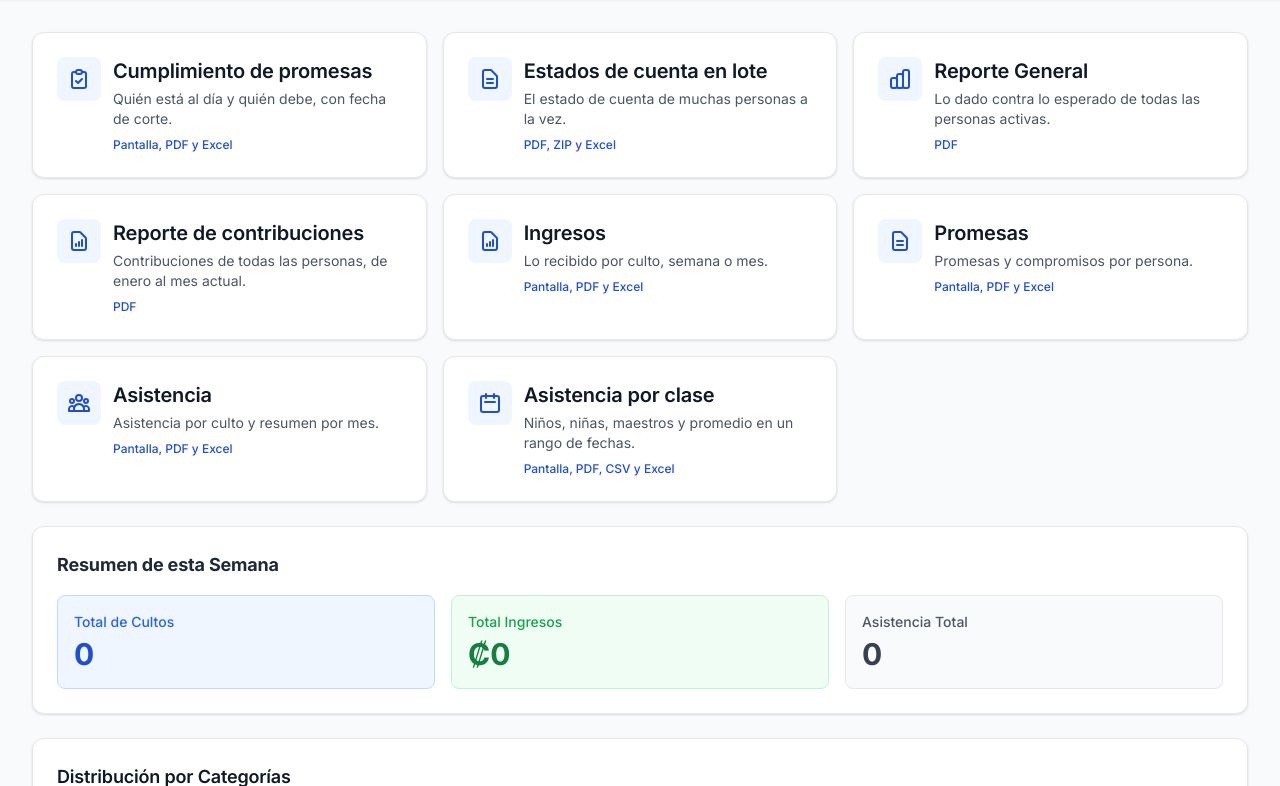
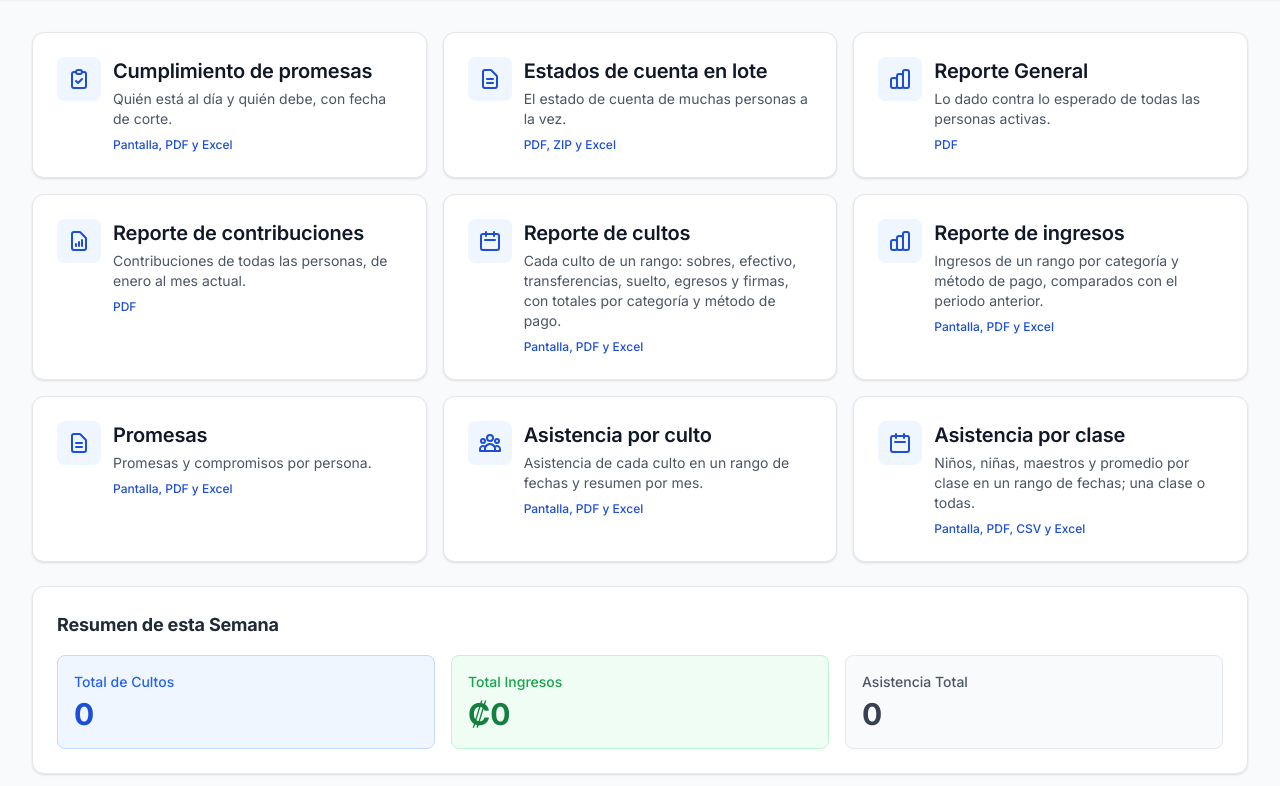
Before and after one commit to 1KATZUNO/IBBLA, a Laravel app: page /ingresos-asistencia in a window 1280 px wide. Shown: the part 49-835 px from the top of the page. Run offline with Laravel 12, Linux system fonts and the light colour scheme; a user stored in the database is signed in; data comes from the database, SQL or seed files in the repository; data that the repository does not hold is empty; style sheets or scripts are compiled from the project's sources.

Commit message:
Centro de reportes y buscador con los reportes de cultos e ingresos; asistencia para el tesorero (HU-R12)
Tarjetas nuevas "Reporte de cultos" y "Reporte de ingresos" (con que contienen y en que formatos) y sus
entradas en el buscador global; la tarjeta de ingresos vieja se reemplaza por la nueva. Por la decision 5
de 04-DECISIONES los reportes de asistencia son de admin, tesorero y asistente: las rutas ya lo permitian
pero el tesorero no veia las tarjetas ni las encontraba en el buscador. Asistencia por culto y por clase
usan el mismo rango (Asistencia por clase entiende fecha_inicio/fecha_fin) y se enlazan entre si; el
tesorero consulta la asistencia sin los botones de editar o eliminar, que son de quien la registra.

```diff
--- a/app/Http/Controllers/AsistenciaClasesReporteController.php
+++ b/app/Http/Controllers/AsistenciaClasesReporteController.php
@@ -132,8 +132,9 @@ class AsistenciaClasesReporteController extends Controller
         [$desde, $hasta] = ReporteAsistenciaClasesService::rangoPorDefecto();
 
         $validador = Validator::make([
-            'desde' => $request->query('desde') ?: $desde->toDateString(),
-            'hasta' => $request->query('hasta') ?: $hasta->toDateString(),
+            // fecha_inicio/fecha_fin: los nombres de los demas reportes (enlaces desde Asistencia por culto)
+            'desde' => $request->query('desde') ?: ($request->query('fecha_inicio') ?: $desde->toDateString()),
+            'hasta' => $request->query('hasta') ?: ($request->query('fecha_fin') ?: $hasta->toDateString()),
             'clase_id' => $request->query('clase_id') ?: null,
             'incluir_ceros' => $request->query('incluir_ceros') ?: null,
         ], [
--- a/app/Support/Navegacion/Menu.php
+++ b/app/Support/Navegacion/Menu.php
@@ -174,8 +174,10 @@ class Menu
             self::extra('admin.ministerios.create', 'Nuevo ministerio', 'estrella', $p['admin'], 'crear agregar ministerio nuevo area de servicio', 'Administración'),
             self::extra('admin.clases.create', 'Nueva clase', 'ajustes', $p['admin'], 'crear agregar clase nueva grupo', 'Administración'),
             self::extra('asistencia.create', 'Nueva asistencia', 'grupo', $p['asistencia'], 'registrar asistencia de un culto nueva capilla clases', 'Registro'),
-            self::extra('ingresos-asistencia.ingresos', 'Reporte de ingresos', 'reporte', $p['recuento'], 'reporte ingresos dinero ofrendas diezmos por culto pdf excel', 'Reportes', 'reporte'),
-            self::extra('ingresos-asistencia.asistencia', 'Reporte de asistencia', 'reporte', $p['asistencia'], 'reporte asistencia por culto mes pdf excel', 'Reportes', 'reporte'),
+            self::extra('reportes.ingresos', 'Reporte de ingresos', 'barras', $p['recuento'], 'reporte ingresos dinero ofrendas diezmos categoria metodo de pago transferencias comparar periodo anterior pdf excel', 'Reportes', 'reporte'),
+            self::extra('reportes.cultos', 'Reporte de cultos', 'calendario', $p['recuento'], 'reporte cultos recuento sobres efectivo transferencias suelto egresos firmas por culto rango pdf excel', 'Reportes', 'reporte'),
+            self::extra('ingresos-asistencia.asistencia', 'Reporte de asistencia', 'reporte', $p['asistencia'] || $p['recuento'], 'reporte asistencia por culto mes rango pdf excel', 'Reportes', 'reporte'),
+            self::extra('ingresos-asistencia.asistencia-clases', 'Asistencia por clase', 'grupo', $p['asistencia'] || $p['recuento'], 'reporte asistencia por clase rango promedio ninos ninas maestros pdf excel csv', 'Reportes', 'reporte'),
             self::extra('ingresos-asistencia.promesas', 'Reporte de promesas', 'reporte', $p['recuento'], 'reporte promesas cumplimiento pdf excel anual', 'Reportes', 'reporte'),
             self::extra('ingresos-asistencia.promesas-por-clase', 'Promesas por clase', 'reporte', $p['recuento'], 'reporte promesas por clase grupo', 'Reportes', 'reporte'),
             self::extra('reportes.cumplimiento', 'Cumplimiento de promesas', 'check', $p['recuento'], 'cumplimiento al dia pendientes quien debe corte fecha de corte promesas pdf excel', 'Reportes', 'reporte'),
--- a/resources/views/ingresos-asistencia/asistencia-clases.blade.php
+++ b/resources/views/ingresos-asistencia/asistencia-clases.blade.php
@@ -90,6 +90,8 @@
                     {{ $reporte['clase_nombre'] ?? 'Todas las clases' }}
                     · {{ $general['fechas'] }} {{ $general['fechas'] === 1 ? 'fecha con registro' : 'fechas con registro' }}
                 </p>
+                <a href="{{ route('ingresos-asistencia.asistencia', ['fecha_inicio' => $filtros['desde']->toDateString(), 'fecha_fin' => $filtros['hasta']->toDateString()]) }}"
+                   class="inline-flex items-center min-h-[44px] text-sm text-white underline">Ver la asistencia por culto de estas fechas</a>
             </div>
             <div class="flex gap-2">
                 <a href="{{ route('ingresos-asistencia.asistencia-clases.pdf', $descarga) }}"
--- a/resources/views/ingresos-asistencia/asistencia.blade.php
+++ b/resources/views/ingresos-asistencia/asistencia.blade.php
@@ -84,6 +84,8 @@
                     Registros de Asistencia
                 </h3>
                 <p class="text-brand-100 text-sm mt-1">Lista completa de cultos y asistencias registradas</p>
+                <a href="{{ route('ingresos-asistencia.asistencia-clases', array_filter(['fecha_inicio' => request('fecha_inicio'), 'fecha_fin' => request('fecha_fin')])) }}"
+                   class="inline-flex items-center min-h-[44px] text-sm text-white underline">Ver la asistencia por clase de estas fechas</a>
             </div>
             <div class="flex gap-2">
                 <a href="{{ route('ingresos-asistencia.pdf-asistencia', ['fecha_inicio' => request('fecha_inicio'), 'fecha_fin' => request('fecha_fin')]) }}"
@@ -150,7 +152,9 @@
                     <td class="px-6 py-2 whitespace-nowrap text-right text-sm">
                         @if($culto->asistencia)
                             <div class="flex items-center justify-end gap-1">
-                                @if(!$culto->asistencia->cerrado)
+                                @if(! auth()->user()->canAccessAsistencia())
+                                    {{-- El tesorero consulta: editar y eliminar son de quien registra la asistencia --}}
+                                @elseif(!$culto->asistencia->cerrado)
                                     <a href="{{ route('asistencia.edit', $culto->asistencia) }}" class="btn-row text-brand-700 hover:bg-brand-50">Editar</a>
                                     <form action="{{ route('asistencia.destroy', $culto->asistencia) }}" method="POST" class="inline" onsubmit="return confirm('¿Estás seguro de eliminar esta asistencia?')">
                                         @csrf
--- a/resources/views/ingresos-asistencia/index.blade.php
+++ b/resources/views/ingresos-asistencia/index.blade.php
@@ -8,16 +8,19 @@
     {{-- Centro de reportes: una tarjeta por reporte, solo los que el rol puede abrir (misma regla que la ruta) --}}
     @php
         $verDinero = Auth::user()->canAccessRecuento();
-        $verAsistencia = Auth::user()->canAccessAsistencia();
+        // Reportes de asistencia: admin, tesorero y asistente (decision 5 de 04-DECISIONES), la misma
+        // regla de la ruta (role:admin,tesorero,asistente: el tesorero entra por el permiso de recuento)
+        $verAsistencia = Auth::user()->canAccessAsistencia() || $verDinero;
         $tarjetas = array_values(array_filter([
             ['ruta' => 'reportes.cumplimiento', 'visible' => $verDinero, 'icono' => 'check', 'titulo' => 'Cumplimiento de promesas', 'texto' => 'Quién está al día y quién debe, con fecha de corte.', 'formatos' => 'Pantalla, PDF y Excel'],
             ['ruta' => 'reportes.estados-cuenta', 'visible' => $verDinero, 'icono' => 'documento', 'titulo' => 'Estados de cuenta en lote', 'texto' => 'El estado de cuenta de muchas personas a la vez.', 'formatos' => 'PDF, ZIP y Excel'],
             ['ruta' => 'personas.reporte-general', 'params' => ['accion' => 'ver'], 'visible' => $verDinero, 'icono' => 'barras', 'titulo' => 'Reporte General', 'texto' => 'Lo dado contra lo esperado de todas las personas activas.', 'formatos' => 'PDF'],
             ['ruta' => 'personas.reporte-pdf', 'params' => ['accion' => 'ver'], 'visible' => $verDinero, 'icono' => 'reporte', 'titulo' => 'Reporte de contribuciones', 'texto' => 'Contribuciones de todas las personas, de enero al mes actual.', 'formatos' => 'PDF'],
-            ['ruta' => 'ingresos-asistencia.ingresos', 'visible' => $verDinero, 'icono' => 'reporte', 'titulo' => 'Ingresos', 'texto' => 'Lo recibido por culto, semana o mes.', 'formatos' => 'Pantalla, PDF y Excel'],
+            ['ruta' => 'reportes.cultos', 'visible' => $verDinero, 'icono' => 'calendario', 'titulo' => 'Reporte de cultos', 'texto' => 'Cada culto de un rango: sobres, efectivo, transferencias, suelto, egresos y firmas, con totales por categoría y método de pago.', 'formatos' => 'Pantalla, PDF y Excel'],
+            ['ruta' => 'reportes.ingresos', 'visible' => $verDinero, 'icono' => 'barras', 'titulo' => 'Reporte de ingresos', 'texto' => 'Ingresos de un rango por categoría y método de pago, comparados con el periodo anterior.', 'formatos' => 'Pantalla, PDF y Excel'],
             ['ruta' => 'ingresos-asistencia.promesas', 'visible' => $verDinero, 'icono' => 'documento', 'titulo' => 'Promesas', 'texto' => 'Promesas y compromisos por persona.', 'formatos' => 'Pantalla, PDF y Excel'],
-            ['ruta' => 'ingresos-asistencia.asistencia', 'visible' => $verAsistencia, 'icono' => 'grupo', 'titulo' => 'Asistencia', 'texto' => 'Asistencia por culto y resumen por mes.', 'formatos' => 'Pantalla, PDF y Excel'],
-            ['ruta' => 'ingresos-asistencia.asistencia-clases', 'visible' => $verAsistencia, 'icono' => 'calendario', 'titulo' => 'Asistencia por clase', 'texto' => 'Niños, niñas, maestros y promedio en un rango de fechas.', 'formatos' => 'Pantalla, PDF, CSV y Excel'],
+            ['ruta' => 'ingresos-asistencia.asistencia', 'visible' => $verAsistencia, 'icono' => 'grupo', 'titulo' => 'Asistencia por culto', 'texto' => 'Asistencia de cada culto en un rango de fechas y resumen por mes.', 'formatos' => 'Pantalla, PDF y Excel'],
+            ['ruta' => 'ingresos-asistencia.asistencia-clases', 'visible' => $verAsistencia, 'icono' => 'calendario', 'titulo' => 'Asistencia por clase', 'texto' => 'Niños, niñas, maestros y promedio por clase en un rango de fechas; una clase o todas.', 'formatos' => 'Pantalla, PDF, CSV y Excel'],
         ], fn ($t) => $t['visible'] && \Illuminate\Support\Facades\Route::has($t['ruta'])));
     @endphp
     <div class="grid grid-cols-1 sm:grid-cols-2 xl:grid-cols-3 gap-4" data-testid="centro-reportes">
```
Also changed, not shown: tests/Feature/BuscadorGlobalTest.php (+31 -0 lines), tests/Feature/CentroReportesTest.php (+18 -6 lines), tests/Feature/Reportes/AsistenciaEnCentroTest.php (added, +60 -0 lines).
